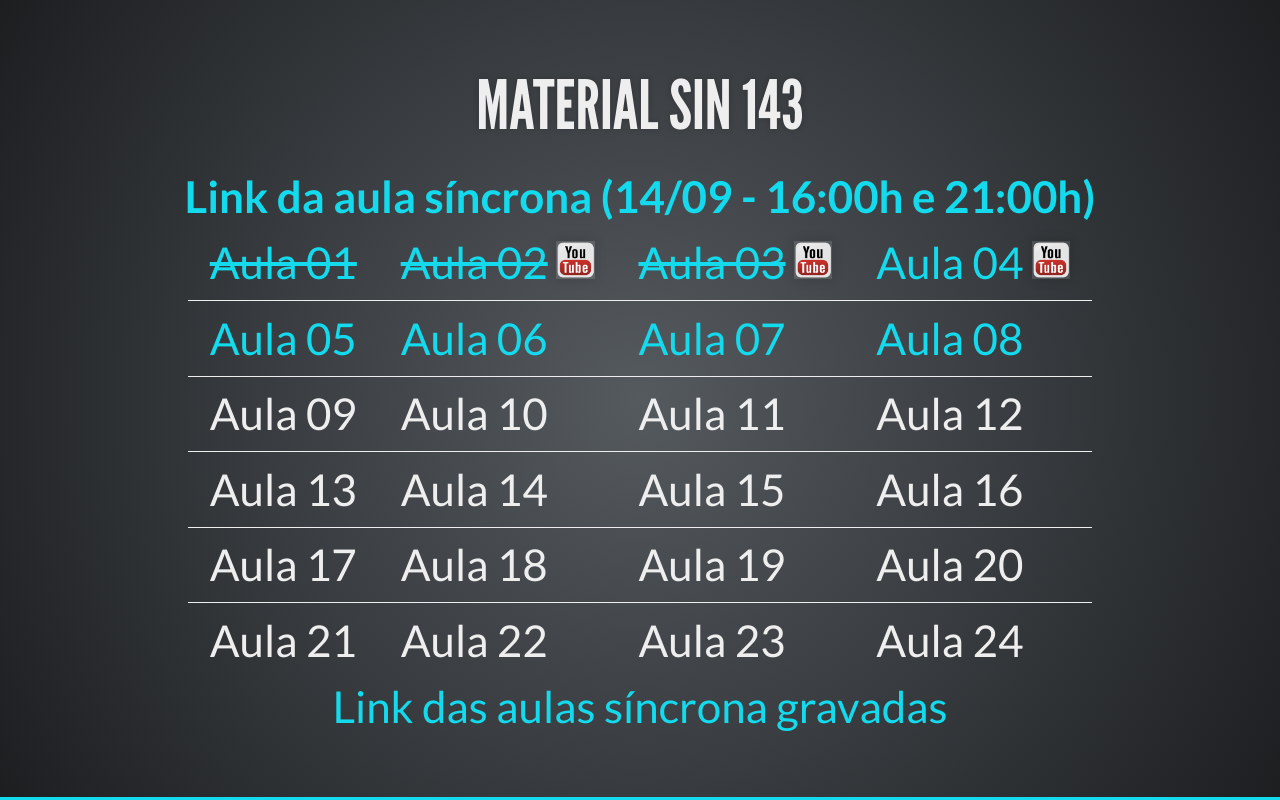
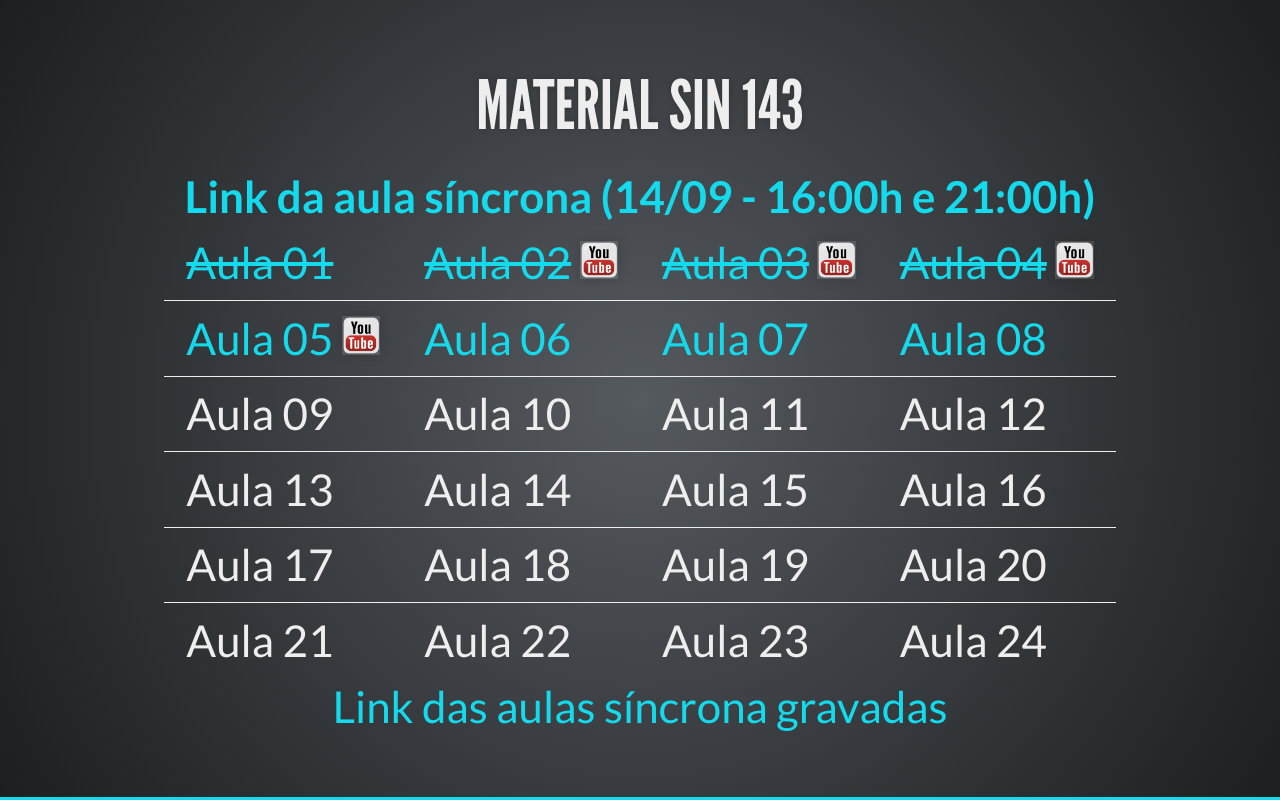
Before and after one commit to clausiusreis/SIN143, a plain HTML site: page index.html in a window 1280 px wide. Drawn offline with Linux system fonts and the light colour scheme.

Commit message:
Add files via upload

```diff
--- a/index.html
+++ b/index.html
@@ -64,7 +64,7 @@
 								</a>
 							</td>
                             <td>
-								<a href="aula04.html" target="_blank">Aula 04</a>
+								<a href="aula04.html" target="_blank"><strike>Aula 04</strike></a>
 								<a href="https://youtu.be/hNk_g1R17Y0" target="_blank">
 									<img src="images/youtube.png" style="width:35px; border:0px; margin:0px; padding:0px;">
 								</a>
@@ -73,9 +73,9 @@
                         <tr>
                             <td>
 								<a href="aula05.html" target="_blank">Aula 05</a>
-								<!-- <a href="https://youtu.be/tm0k4dS2NQc" target="_blank">
+								<a href="https://youtu.be/wK3FxLENpWE" target="_blank">
 									<img src="images/youtube.png" style="width:35px; border:0px; margin:0px; padding:0px;">
-								</a> -->
+								</a>
 							</td>
 							<td>
 								<a href="aula06.html" target="_blank">Aula 06</a>
```
Also changed, not shown: aula06.html (+0 -1 lines).
